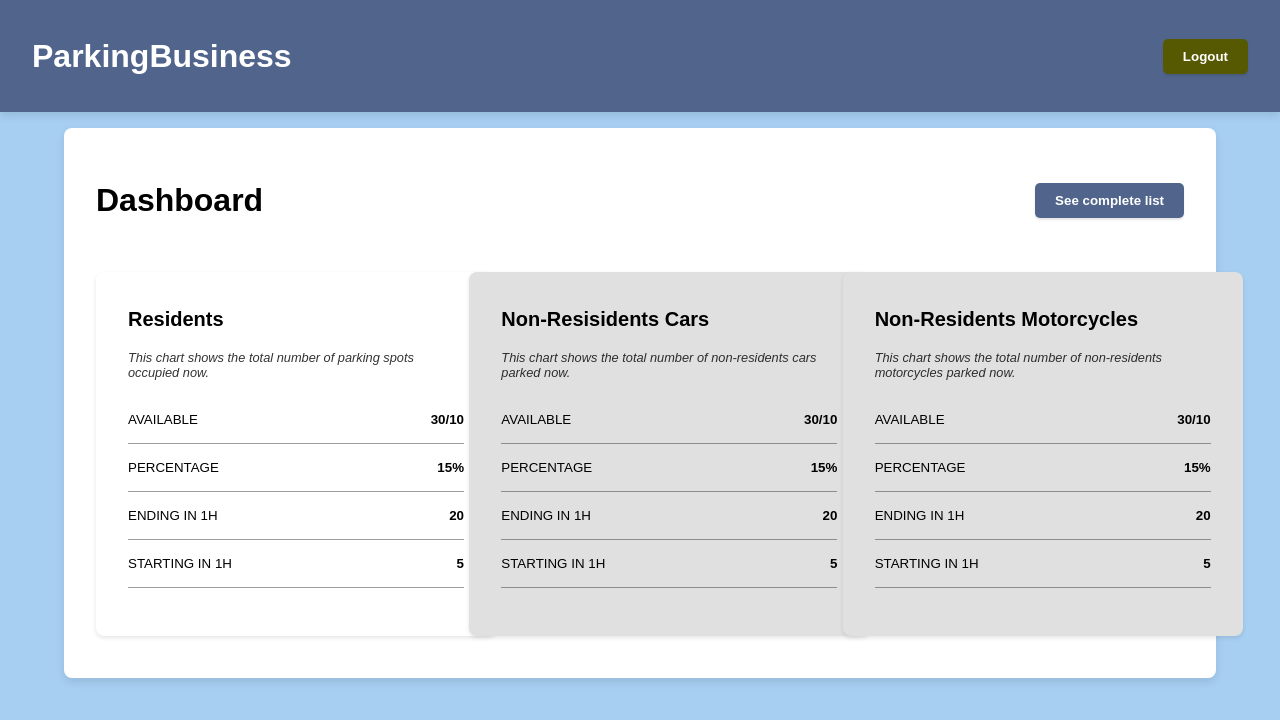
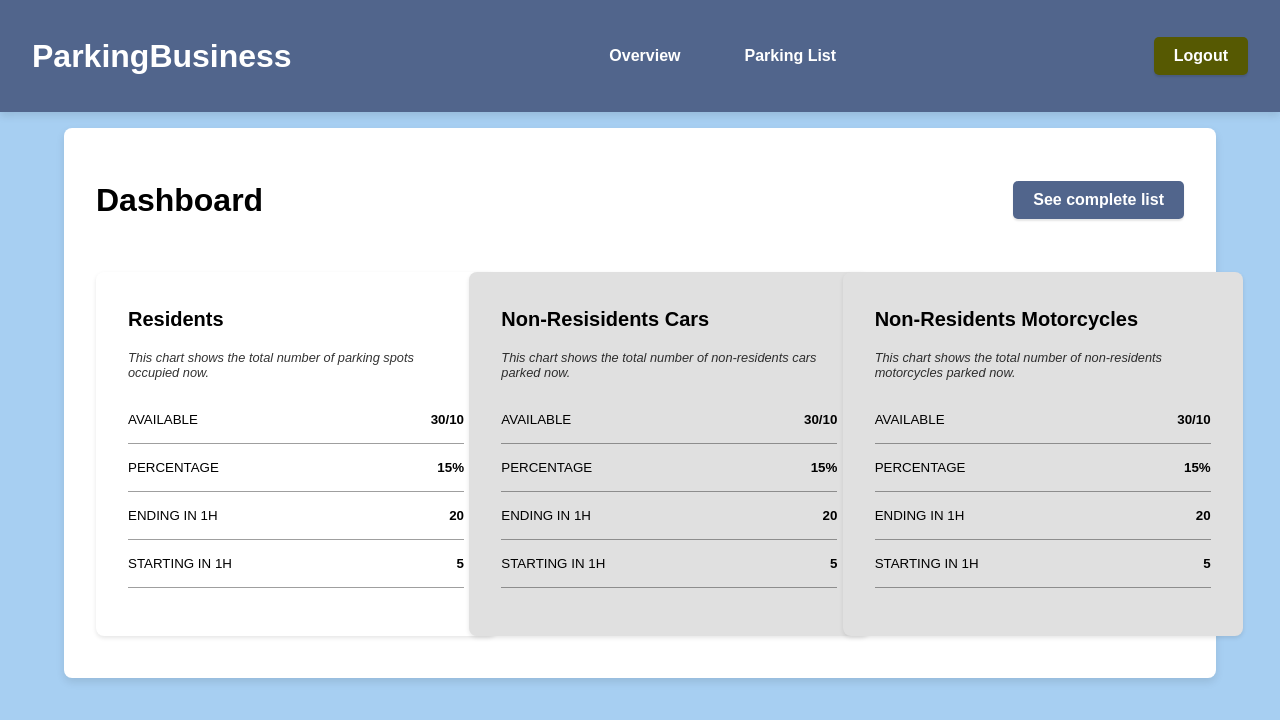
Before and after one commit to gaoliver/bridgefund-assessment-parking-business, a Next.js app: page /dashboard in a window 1280 px wide. Shown: the top 720 px of the page. Built offline with nearby package versions, Linux system fonts and the light colour scheme.

Commit message:
feat: Add state management for dashboard and menu in Header

```diff
--- a/package.json
+++ b/package.json
@@ -12,7 +12,8 @@
     "next": "14.2.12",
     "react": "^18",
     "react-dom": "^18",
-    "react-icons": "^5.3.0"
+    "react-icons": "^5.3.0",
+    "zustand": "^5.0.0-rc.2"
   },
   "devDependencies": {
     "@types/node": "^20",
--- a/src/components/atoms/Button/Button.module.css
+++ b/src/components/atoms/Button/Button.module.css
@@ -5,7 +5,7 @@
   transition: var(--transition);
   border: none;
   box-shadow: 0 2px 2px rgba(0, 0, 0, 0.1);
-
+  font-size: 1rem;
   font-weight: bold;
 }
 
@@ -28,3 +28,9 @@
   filter: brightness(0.9);
   box-shadow: none;
 }
+
+.ghost {
+  background-color: transparent;
+  color: var(--color-white);
+  box-shadow: none;
+}
--- a/src/components/atoms/Button/Button.tsx
+++ b/src/components/atoms/Button/Button.tsx
@@ -3,22 +3,23 @@ import styles from "./Button.module.css";
 
 export interface ButtonProps extends React.HTMLProps<HTMLButtonElement> {
   children: React.ReactNode;
-  element?: "button" | "a";
   variant?: "primary" | "secondary" | "outline" | "ghost" | "link";
+  type?: "button" | "submit" | "reset";
 }
 
 export const Button: React.FC<ButtonProps> = ({
   children,
-  element,
   variant = "primary",
+  type = "button",
+  ...props
 }) => {
-  const Element = element || "button";
-
   return (
-    <Element
+    <button
       className={`${styles.component} ${variant ? styles[variant] : ""}`}
+      type={type}
+      {...props}
     >
       {children}
-    </Element>
+    </button>
   );
 };
--- a/src/components/organisms/Header/Header.module.css
+++ b/src/components/organisms/Header/Header.module.css
@@ -7,3 +7,12 @@
   color: var(--color-white);
   box-shadow: var(--shadow-lg);
 }
+
+.menu {
+  display: flex;
+  gap: 1.5rem;
+}
+
+.menu button:hover {
+  filter: brightness(0.8);
+}
--- a/src/components/organisms/Header/Header.tsx
+++ b/src/components/organisms/Header/Header.tsx
@@ -2,15 +2,33 @@ import React from "react";
 import styles from "./Header.module.css";
 import SiteData from "@/data/site.json";
 import { Button } from "@/components/atoms";
+import useDashboardStore from "@/zustand/dashboard";
 
 export const Header = () => {
+  const { setActiveContent } = useDashboardStore();
+
+  const handleOverviewClick = () => {
+    setActiveContent("overview");
+  };
+
+  const handleListClick = () => {
+    setActiveContent("list");
+  };
+
   return (
     <header className={styles.component}>
       <h1>{SiteData.title}</h1>
 
-      <Button variant="secondary">
-        Logout
-      </Button>
+      <menu className={styles.menu}>
+        <Button onClick={handleOverviewClick} variant="ghost">
+          Overview
+        </Button>
+        <Button onClick={handleListClick} variant="ghost">
+          Parking List
+        </Button>
+      </menu>
+
+      <Button variant="secondary">Logout</Button>
     </header>
   );
 };
--- a/src/pages/dashboard.tsx
+++ b/src/pages/dashboard.tsx
@@ -1,12 +1,12 @@
 import { Header } from "@/components/organisms";
-import React, { useState } from "react";
+import React from "react";
 import styles from "@/styles/dashboard.module.css";
 import { Overview } from "@/components/organisms/_features/Overview/Overview";
-
-type ActiveContent = "overview" | "list";
+import { ParkingList } from "@/components/organisms/_features/ParkingList";
+import useDashboardStore from "@/zustand/dashboard";
 
 export const Page = () => {
-  const [activeContent, setActiveContent] = useState<ActiveContent>("overview");
+  const { activeContent } = useDashboardStore();
 
   return (
     <div className={styles.page}>
@@ -15,10 +15,11 @@ export const Page = () => {
       <main className={styles.container}>
         <div className={styles.content}>
           {activeContent === "overview" && <Overview />}
+          {activeContent === "list" && <ParkingList />}
         </div>
       </main>
     </div>
   );
-}
+};
 
 export default Page;
--- /dev/null
+++ b/src/zustand/dashboard.ts
@@ -0,0 +1,13 @@
+import { create } from "zustand";
+
+interface DashboardState {
+  activeContent: "overview" | "list";
+  setActiveContent: (activeContent: "overview" | "list") => void;
+}
+
+const useDashboardStore = create<DashboardState>((set) => ({
+  activeContent: "overview",
+  setActiveContent: (activeContent) => set({ activeContent }),
+}));
+
+export default useDashboardStore;
```
Also changed, not shown: 1 other file (tests, documents, lock files or other folders).
